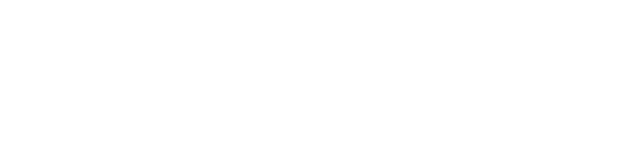
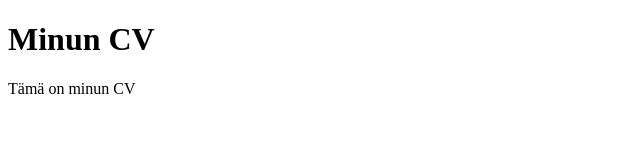
Before and after one commit to japety/japety.github.io, a plain HTML site: page index.html in a window 1280 px wide. Shown: the whole page, without its empty margins (0-640 px from the left). Drawn offline with Linux system fonts and the light colour scheme.

Commit message:
h1 ja p lisätty

```diff
--- a/index.html
+++ b/index.html
@@ -7,6 +7,7 @@
     <title>CV</title>
 </head>
 <body>
-
+    <h1>Minun CV</h1>
+        <p>Tämä on minun CV</p>
 </body>
 </html>
```
